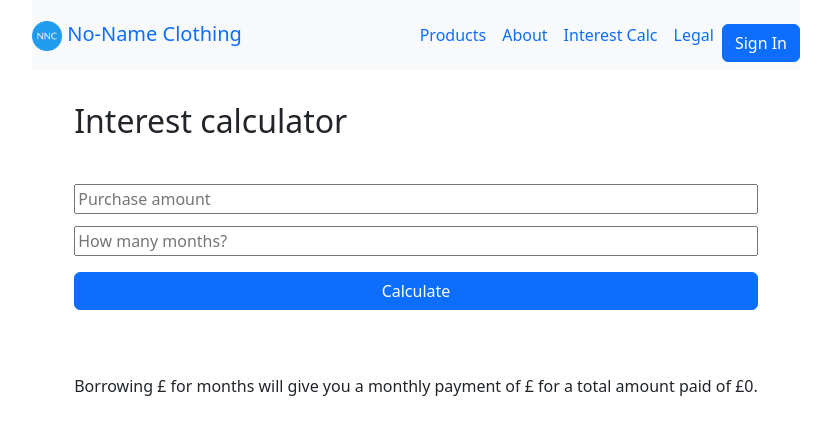
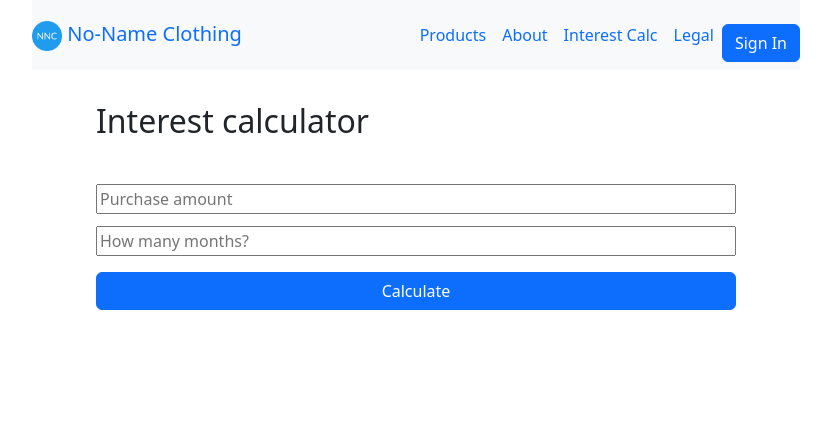
Before and after one commit to msilis/Task-48, a React (Create React App) app: page /Pages/interest in a window 1280 px wide. Shown: the top 434 px of the page, without its empty margins (224-1055 px from the left). Built offline with nearby package versions, Linux system fonts and the light colour scheme.

Commit message:
Fix interest display

```diff
--- a/package.json
+++ b/package.json
@@ -11,7 +11,7 @@
     "react-bootstrap": "^2.7.0",
     "react-dom": "^18.2.0",
     "react-router-dom": "^6.6.2",
-    "react-scripts": "5.0.1",
+    "react-scripts": "^5.0.1",
     "web-vitals": "^2.1.4"
   },
   "scripts": {
--- a/src/Components/Pages/interest.css
+++ b/src/Components/Pages/interest.css
@@ -15,3 +15,7 @@ Button {
 input {
     margin-top: .75rem;
 }
+
+.interest-calc-container {
+    width: 50vw;
+}
--- a/src/Components/Pages/interest.js
+++ b/src/Components/Pages/interest.js
@@ -3,14 +3,12 @@ import './interest.css';
 import { useState } from "react";
 
 function Interest(){
-
+    //State of inputs
     const [shopAmount, setShopAmount] = useState('')
     const [monthAmount, setMonthAmount] = useState('')
-    const [result, setResult] = useState('')
+    const [resultText, setResultText] = useState('')
 
-
-
-
+    //Get values from inputs
     const getAmount = (e) => {
         setShopAmount(e.target.value)
     }
@@ -18,17 +16,14 @@ function Interest(){
     const getMonths = (e) => {
         setMonthAmount(e.target.value)
     }
-
-
+    //Do calculation
     function calculatePayment(){
-        setResult((Number(shopAmount) + Number(shopAmount * .2) )/Number(monthAmount))
-
+        return (Math.round(((Number(shopAmount) + Number(shopAmount * .2) )/Number(monthAmount))*100)/100).toFixed(2)
     }
-
-
-    let resultText = <p>Borrowing £{shopAmount} for {monthAmount} months will give you a monthly payment of £{result} for a total amount paid of £{Number(shopAmount) + Number(shopAmount *.2)}.</p>
-
-
+    //Show result of calculation in DOM
+    function showResult(){
+        setResultText(<p>Borrowing £{shopAmount} for {monthAmount} months will give you a monthly payment of £{calculatePayment()} for a total amount paid of £{Number(shopAmount) + Number(shopAmount *.2)}.</p>)
+    }
 
     return(
         <div className="interest-calc-container">
@@ -36,7 +31,7 @@ function Interest(){
             <div className="input-container">
             <input placeholder="Purchase amount" onChange={getAmount}></input>
             <input placeholder="How many months?" onChange={getMonths}></input>
-            <Button onClick={calculatePayment}>Calculate</Button>
+            <Button onClick={showResult}>Calculate</Button>
             </div>
             <div className="interest-result">
                 {resultText}
--- a/src/Components/loginButton.js
+++ b/src/Components/loginButton.js
@@ -1,4 +1,5 @@
-import Button from 'react-bootstrap/Button'
+import Button from 'react-bootstrap/Button';
+
 
 const loginButton = 'Sign In'
 const loggedIn = 'My Account'
```
Also changed, not shown: 1 other file (tests, documents, lock files or other folders).
